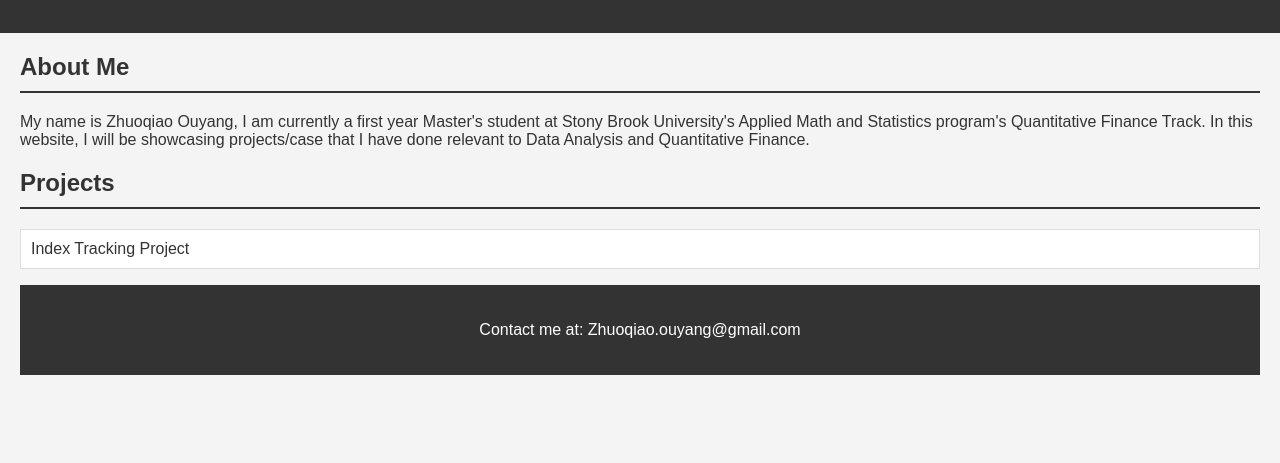
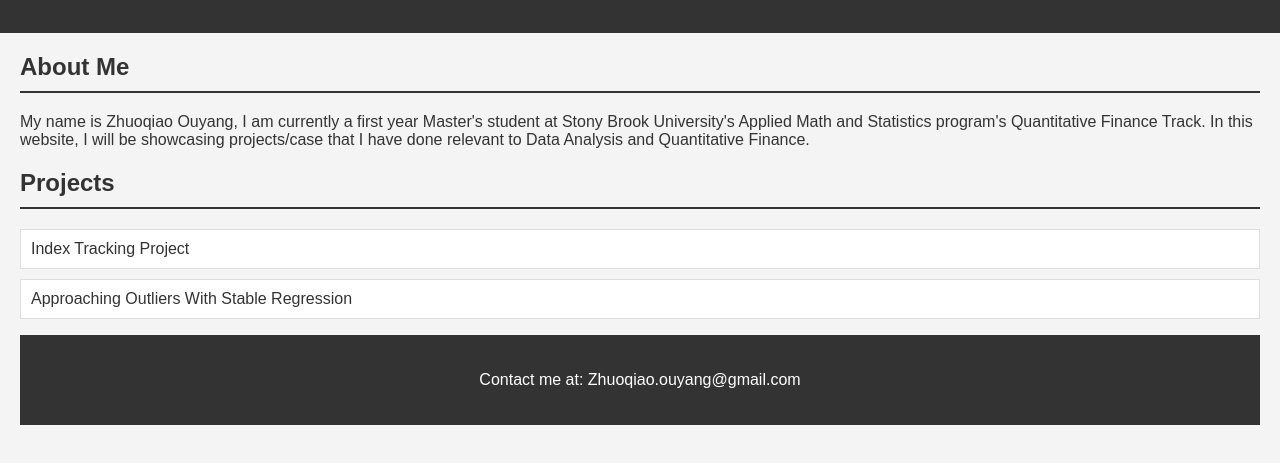
Before and after one commit to ZhuoqiaoO/ZhuoqiaoO.github.IO, a plain HTML site: page index.html in a window 1280 px wide. Shown: the part 121-584 px from the top of the page. Drawn offline with Linux system fonts and the light colour scheme.

Commit message:
Update index.html

```diff
--- a/index.html
+++ b/index.html
@@ -22,6 +22,7 @@
         <h2>Projects</h2>
         <ul>
             <li><a href="https://github.com/ZhuoqiaoO/IndexTracking">Index Tracking Project</a></li>
+            <li><a href="https://github.com/ZhuoqiaoO/Application-of-SR">Approaching Outliers With Stable Regression</a></li>
         </ul>
 
     <footer>
```
